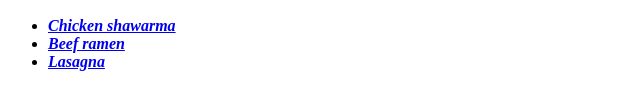
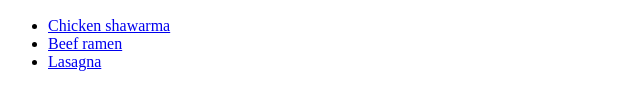
Before and after one commit to MahmoodElsaayed/odin-recipes, a plain HTML site: page index.html in a window 1280 px wide. Shown: the part 584-694 px from the top of the page, 0-640 px from the left. Drawn offline with Linux system fonts and the light colour scheme.

Commit message:
link style.css and remove unecessary tags
- linked the style.css sheet to the index.html document.
- removed the <em> and <strong> tags since they were merely there for
aesthetic reasons not accessibilty. And I'm doing all the style-related
work in the external stylesheet.

```diff
--- a/index.html
+++ b/index.html
@@ -11,15 +11,9 @@
         <h1>Food recipes that do be BUSSIN' 😩👌💯</h1>
         <img src="./img/bussin.gif" alt="salt papi salting his food bussingly" width="500" height="500">
         <ul>
-            <li>
-                <strong><em><a href="./recipes/chicken-shawrma.html">Chicken shawarma</a></em></strong>
-            </li>
-            <li>
-                <strong><em><a href="./recipes/beef-ramen.html">Beef ramen</a></em></strong>
-            </li>
-            <li>
-                <strong><em><a href="./recipes/lasagna.html">Lasagna</a></em></strong>
-            </li>
+            <li><a href="./recipes/chicken-shawrma.html">Chicken shawarma</a></li>
+            <li><a href="./recipes/beef-ramen.html">Beef ramen</a></li>
+            <li><a href="./recipes/lasagna.html">Lasagna</a></li>
         </ul>
     </body>
 </html>
```
